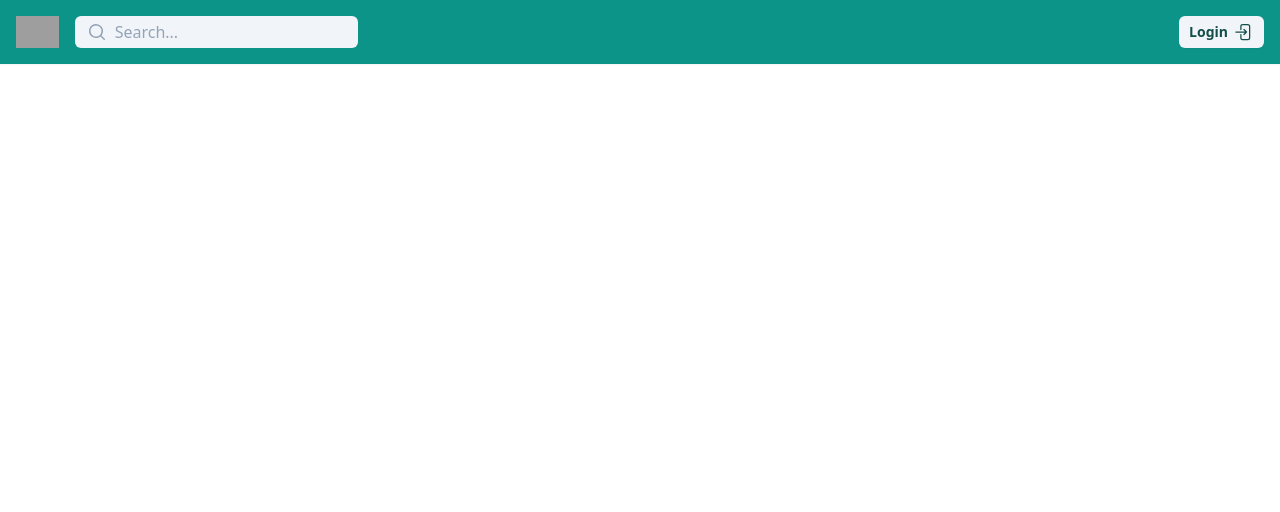
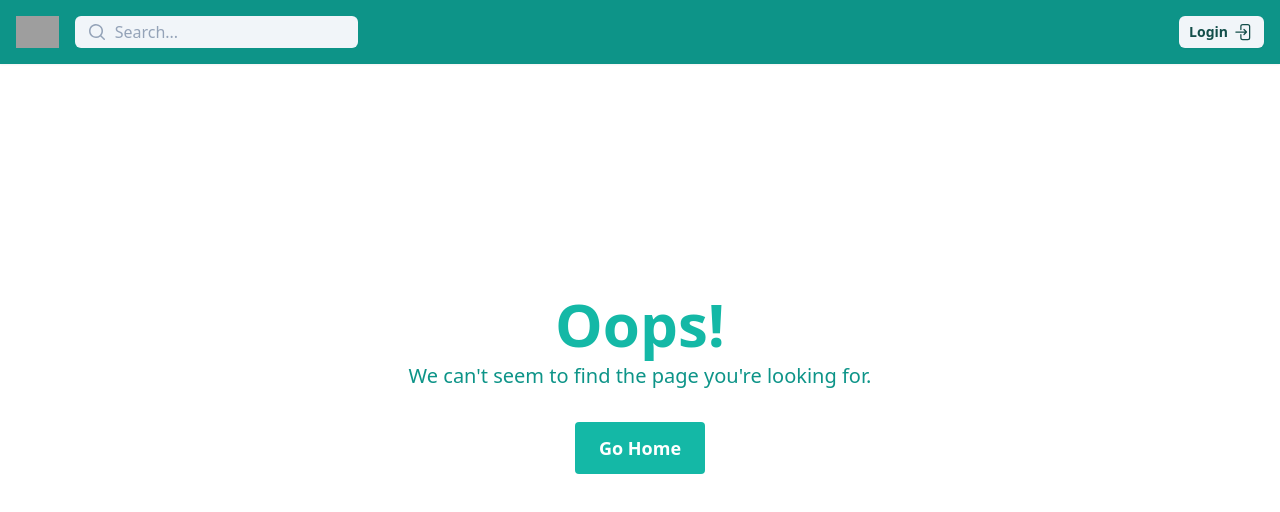
Before and after one commit to GeorgeKrs/revotech_assignment, an Angular app in the folder frontend/: page /not-found in a window 1280 px wide. Before the commit this address led to /. Shown: the top 512 px of the page. Built offline with nearby package versions, Linux system fonts and the light colour scheme; grey boxes are pictures that could not be loaded.

Commit message:
not found page

```diff
--- a/frontend/src/app/app.routes.ts
+++ b/frontend/src/app/app.routes.ts
@@ -1,9 +1,12 @@
 import { Routes } from '@angular/router';
 import { IslandShowComponent } from './components/island-show/island-show.component';
 import { IslandIndexComponent } from './components/island-index/island-index.component';
+import { NotFoundComponent } from './components/not-found/not-found.component';
 
 export const routes: Routes = [
   { path: '', component: IslandIndexComponent },
   { path: 'islands', component: IslandIndexComponent },
   { path: 'islands/:id', component: IslandShowComponent },
+  { path: 'not-found', component: NotFoundComponent },
+  { path: '**', redirectTo: '/not-found' },
 ];
--- a/frontend/src/app/components/island-index/island-index.component.ts
+++ b/frontend/src/app/components/island-index/island-index.component.ts
@@ -3,6 +3,7 @@ import { IslandsService } from '../../services/islands.service';
 import { Island } from '../../interfaces/island';
 import { CommonModule } from '@angular/common';
 import { IslandCardComponent } from '../island-card/island-card.component';
+import { ApiResponse } from '../../interfaces/apiResponse';
 
 @Component({
   selector: 'app-island-index',
@@ -20,8 +21,11 @@ export class IslandIndexComponent implements OnInit {
 
   ngOnInit() {
     this.islandsService.find().subscribe({
-      next: (response: any) => {
-        this.islands = response;
+      next: (response: ApiResponse) => {
+        if (response.status === 200) {
+          this.islands = response.data;
+        }
+
         this.loading = false;
       },
       error: (err) => {
--- a/frontend/src/app/components/island-show/island-show.component.ts
+++ b/frontend/src/app/components/island-show/island-show.component.ts
@@ -5,6 +5,7 @@ import { Router } from '@angular/router';
 import { Island } from '../../interfaces/island';
 import { IslandsService } from '../../services/islands.service';
 import { GoogleService } from '../../services/google.service';
+import { ApiResponse } from '../../interfaces/apiResponse';
 
 @Component({
   selector: 'app-island-show',
@@ -29,8 +30,15 @@ export class IslandShowComponent implements OnInit {
     this.islandId = this.route.snapshot.paramMap.get('id') ?? '';
 
     this.islandsService.get(this.islandId).subscribe({
-      next: (data) => {
-        this.island = data;
+      next: (response: ApiResponse) => {
+        if (response.status === 200) {
+          this.island = response.data;
+        }
+
+        if (response.status === 404) {
+          this.router.navigate(['/not-found']);
+        }
+
         this.loading = false;
       },
       error: (err) => {
--- /dev/null
+++ b/frontend/src/app/components/not-found/not-found.component.html
@@ -0,0 +1,16 @@
+<div class="flex items-center justify-center min-h-screen">
+  <div class="text-center -mt-40">
+    <h1 class="text-6xl font-bold text-teal-500">Oops!</h1>
+    <p class="text-teal-600 text-xl mt-2">
+      We can't seem to find the page you're looking for.
+    </p>
+    <div class="mt-8">
+      <button
+        (click)="goToIndex()"
+        class="text-lg cursor-pointer font-semibold rounded bg-teal-500 text-white px-6 py-3 hover:bg-teal-600 transition-colors duration-200 ease-in-out"
+      >
+        Go Home
+      </button>
+    </div>
+  </div>
+</div>
--- /dev/null
+++ b/frontend/src/app/components/not-found/not-found.component.ts
@@ -0,0 +1,17 @@
+import { Component } from '@angular/core';
+import { Router } from '@angular/router';
+
+@Component({
+  selector: 'app-not-found',
+  standalone: true,
+  imports: [],
+  templateUrl: './not-found.component.html',
+  styleUrl: './not-found.component.css',
+})
+export class NotFoundComponent {
+  constructor(private router: Router) {}
+
+  goToIndex(): void {
+    this.router.navigate(['/']);
+  }
+}
--- /dev/null
+++ b/frontend/src/app/interfaces/apiResponse.ts
@@ -0,0 +1,5 @@
+export interface ApiResponse {
+  status: number;
+  data: any;
+  message: string | null;
+}
```
Also changed, not shown: frontend/src/app/components/not-found/not-found.component.css (added), 1 other file (tests, documents, lock files or other folders).
